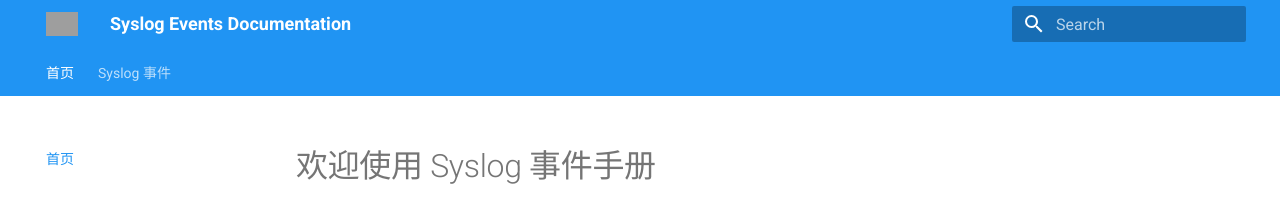
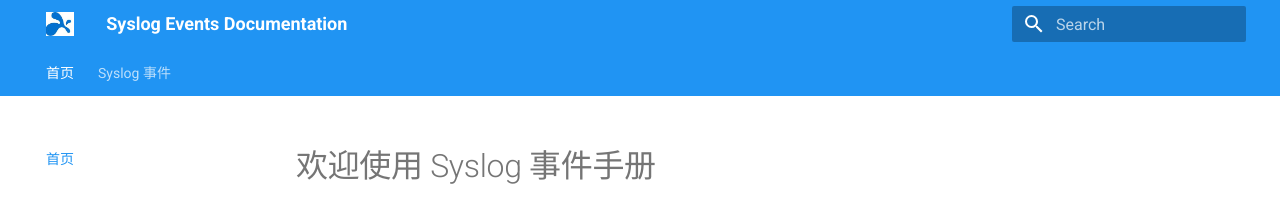
Before and after one commit to little-potato/my-syslog-docs, an MkDocs documentation site: the page built from docs/index.md, in a window 1280 px wide. Shown: the top 202 px of the page. Built offline with MkDocs 1.6.1 and Material for MkDocs 9.7.7, drawn with Linux system fonts in a browser that asks for light colours.

Commit message:
Update mkdocs.yml

```diff
--- a/mkdocs.yml
+++ b/mkdocs.yml
@@ -4,7 +4,7 @@ site_url: https://my-syslog-docs.readthedocs.io  # 部署后换成你的域名
 theme:
   name: material
   language: en
-  logo: assets/Splashtop=Logo_main 1.png
+  logo: assets/Logo_main1.png
   favicon: assets/favicon.ico
   palette:
     - scheme: default
```
